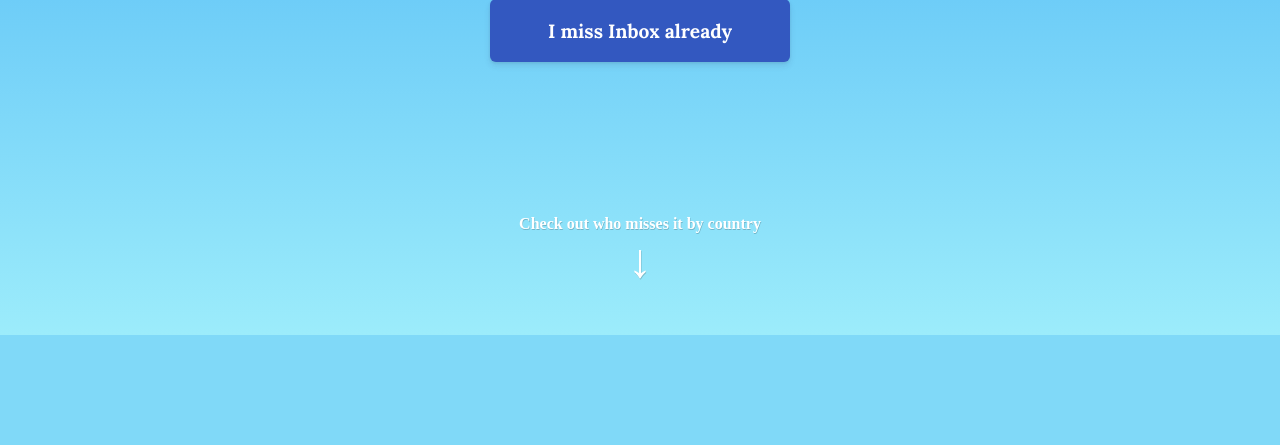
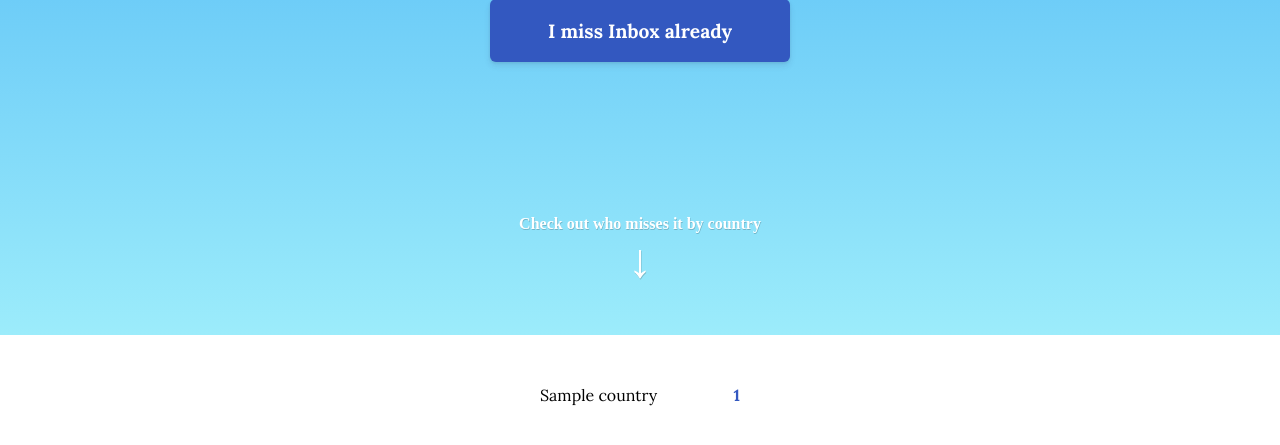
Before and after one commit to ramonsaraiva/missinboxalready, a Django app: page / in a window 1280 px wide. Shown: the part 465-910 px from the top of the page. Before the commit the page ends 800 px from the top, so only its background shows below. Run offline with Django 3.2, Linux system fonts and the light colour scheme; tables that the repository leaves empty hold one stand-in row (values such as "Sample post").

Commit message:
Add statistics section

```diff
--- a/missers/templates/missers/missers.html
+++ b/missers/templates/missers/missers.html
@@ -7,6 +7,16 @@
         <h1 class="header__missers"><span class="js-counter">{{ object_list|length }}</span> people miss Google Inbox already</h1>
         <p class="header__death">October 22, 2014 - March 31, 2019 &dagger;</p>
         <button class="header__cta js-cta">I miss Inbox already</button>
-        <p class="header__statistics">Check out who misses it by country <span>&darr;</span></p>
+        <a href="#statistics" class="header__statistics">Check out who misses it by country <span>&darr;</span></a>
     </header>
+    <section id="statistics" class="statistics">
+        {% regroup object_list by country as country_list %}
+        <ul class="statistics__list">
+            {% for country in country_list %}
+            <li class="statistics__list__item">
+                <span class="statistics__list__country">{{ country.grouper }}</span> <span class="statistics__list__count">{{ country.list|length }}</span>
+            </li>
+            {% endfor %}
+        </ul>
+    </section>
 {% endblock %}
--- a/static/main.css
+++ b/static/main.css
@@ -83,6 +83,7 @@
     top: 85vh;
     font-size: 2vh;
     font-weight: 800;
+    text-decoration: none;
     color: #FFF;
     text-shadow: 0.5px 0.5px 0px rgba(0,0,0,0.2);
     cursor: pointer;
@@ -93,3 +94,37 @@
     text-align: center;
     font-size: 6vh;
 }
+
+.statistics {
+    padding: 40px 20px;
+    display: flex;
+    flex-direction: column;
+    align-items: center;
+    background-size: cover;
+    justify-content: center;
+    font-size: 2vh;
+    font-family: 'Lora', serif;
+}
+
+.statistics__list {
+    list-style-type: none;
+    width: 200px;
+}
+
+.statistics__list__item {
+    display: flex;
+    flex-direction: row;
+    align-items: flex-start;
+    justify-content: space-between;
+    margin-top: 10px;
+}
+
+.statistics__list__country {
+    color: black;
+}
+
+.statistics__list__count {
+    margin-left: 20px;
+    font-weight: 800;
+    color: #3358c0;
+}
--- a/static/main.js
+++ b/static/main.js
@@ -34,10 +34,11 @@
 
 let miss_it = function() {
     cta_element.setAttribute('disabled', 'disabled')
-    cta_element.innerHTML = 'You miss it already!';
+    cta_element.innerHTML = 'Thanks for letting us know you miss it as well';
     localStorage.setItem('misses', true);
 };
 
+window.onload = function() {
     window.setInterval(poll_count, 5000);
 
     if (localStorage.getItem('misses')) {
@@ -46,3 +47,4 @@
     else {
         cta_element.addEventListener('click', post_misser);
     }
+};
```
Lines whose indentation alone changed are shown as unchanged.
